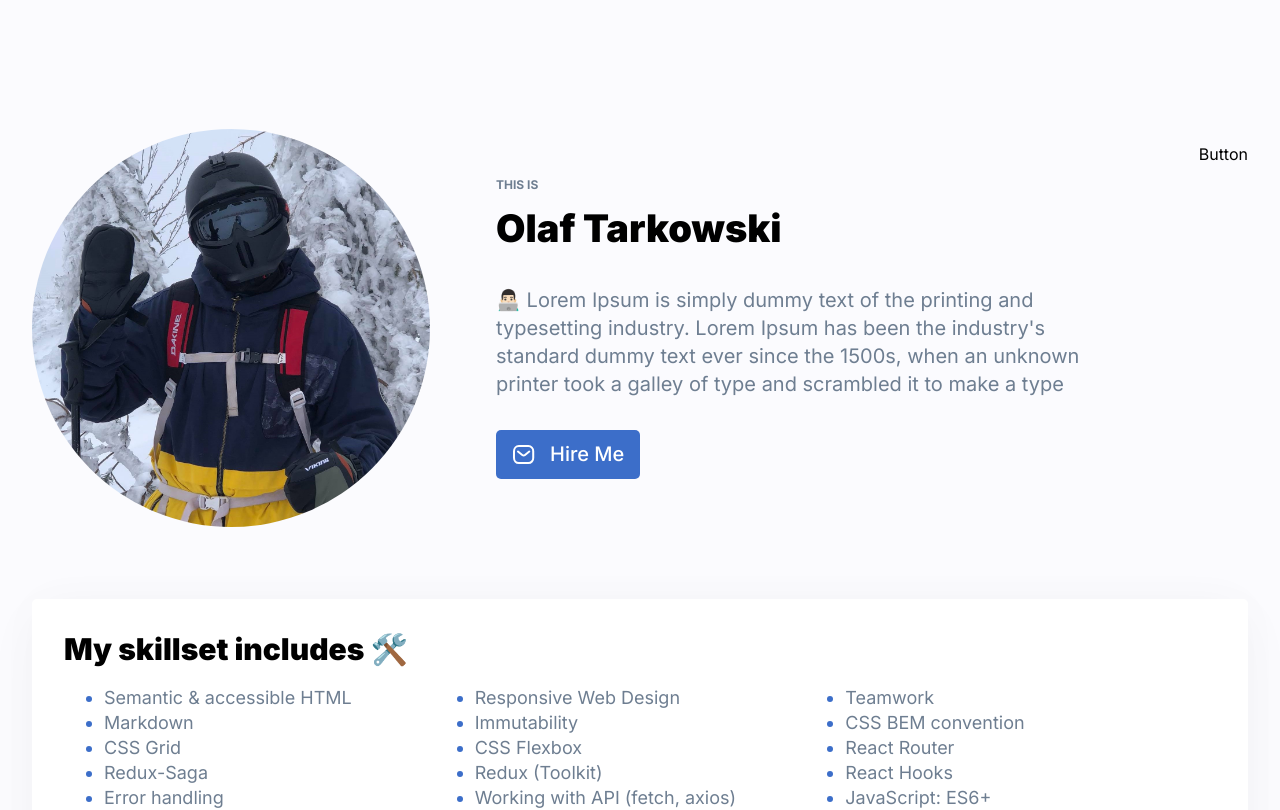
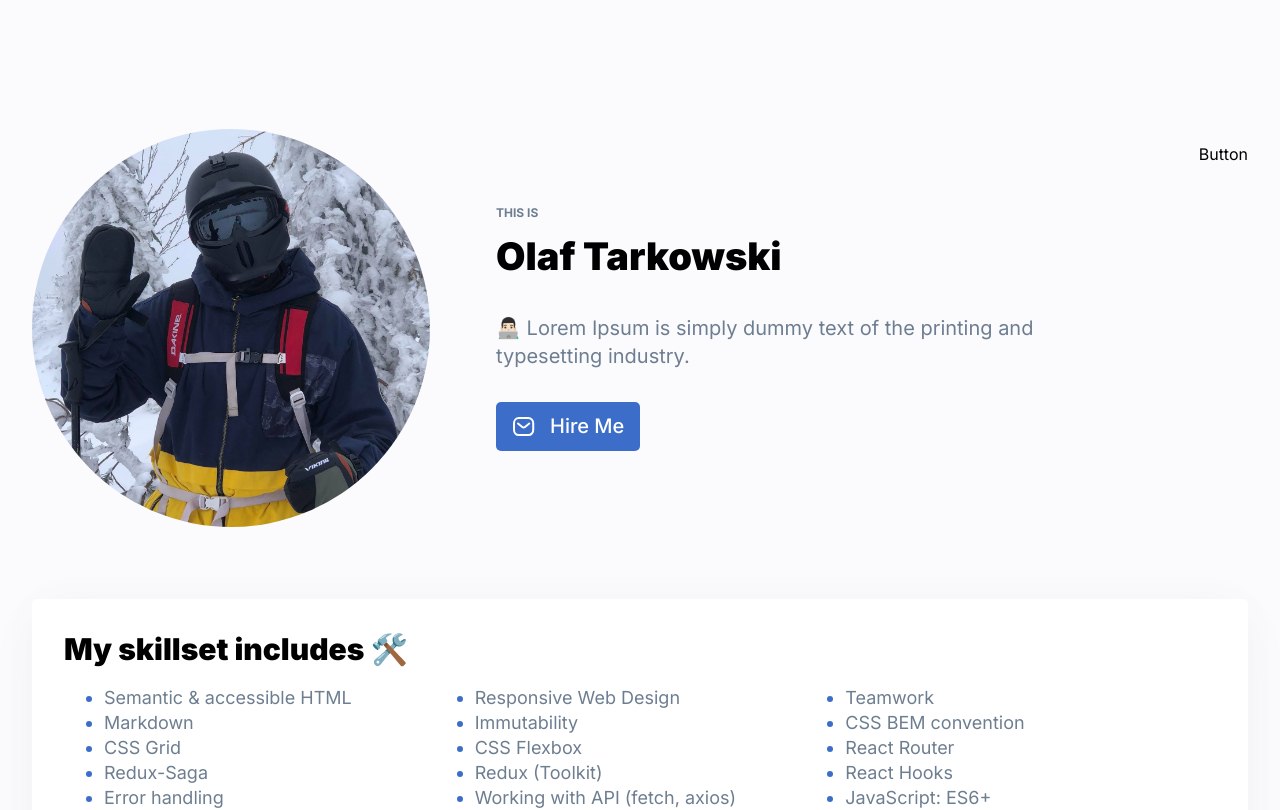
Before and after one commit to Olaf-Tarkowski/personal-homepage, a React (Create React App) app: page / in a window 1280 px wide. Shown: the top 810 px of the page. Built offline with nearby package versions, Linux system fonts and the light colour scheme.

Commit message:
initial commit

```diff
--- a/src/common/Greeting/index.js
+++ b/src/common/Greeting/index.js
@@ -12,7 +12,7 @@
           Olaf Tarkowski
         </Name>
         <BasicInfo>
-          👨🏻‍💻 Lorem Ipsum is simply dummy text of the printing and typesetting industry. Lorem Ipsum has been the industry's standard dummy text ever since the 1500s, when an unknown printer took a galley of type and scrambled it to make a type
+          👨🏻‍💻 Lorem Ipsum is simply dummy text of the printing and typesetting industry.
         </BasicInfo>
         <Mail href="mailto:tarkowski.software@gmail.com">
           <Button>
```
